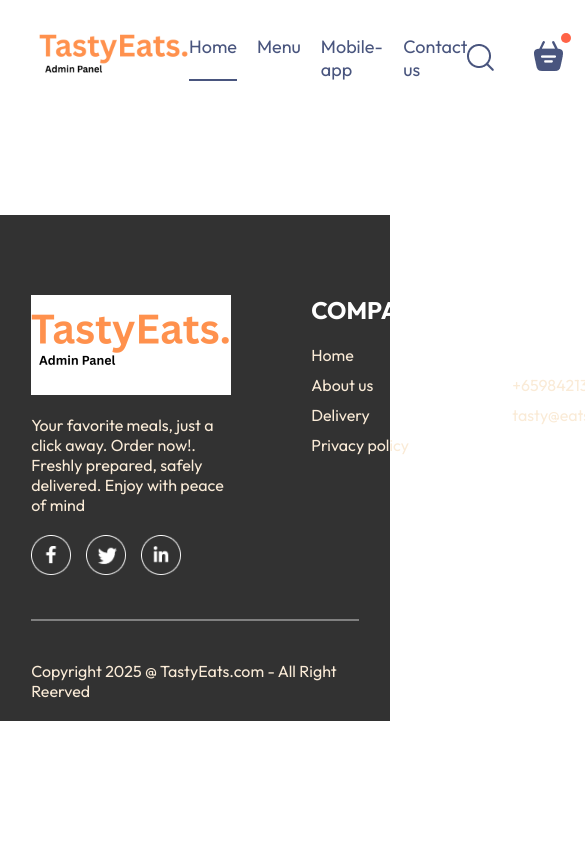
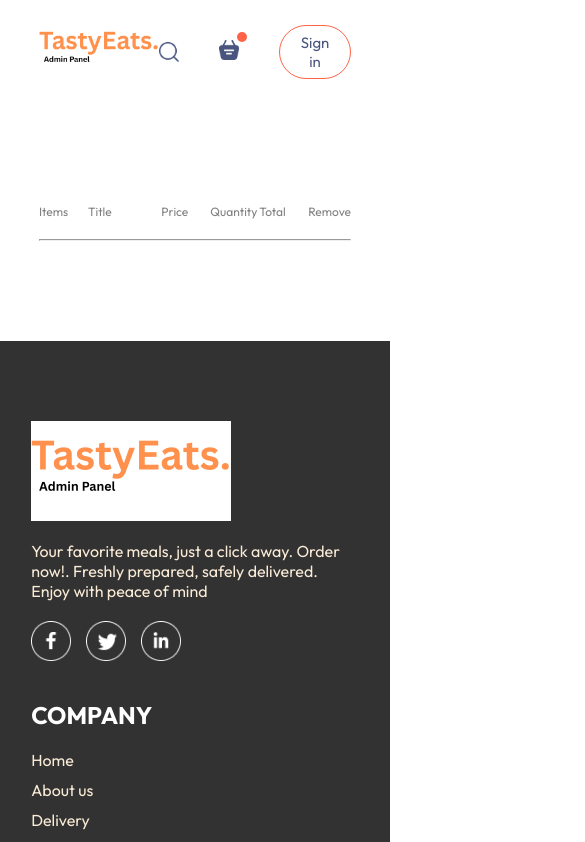
Before and after one commit to ishini21/Food-Delivery-Website, a React (Vite) app in the folder frontend/: page /cart in a window 390 px wide. Shown: the top 842 px of the page, 585 px wide, since content can reach past the window. Built offline with nearby package versions, Linux system fonts and the light colour scheme.

Commit message:
login.jsx/signup.jsx

```diff
--- a/frontend/src/App.jsx
+++ b/frontend/src/App.jsx
@@ -1,17 +1,22 @@
 
 import {Routes,Route} from 'react-router-dom'
-import React from 'react'
+import React, { useState } from 'react'
 import Navbar from './componenets/Navbar/Navbar'
 import Home from './pages/Home/Home'
 import Cart from './pages/Cart/Cart'
 import PlaceOrder from './pages/PlaceOrder/PlaceOrder'
 import Footer from './componenets/Footer/Footer'
+import LoginPopup from './componenets/LoginPopup/LoginPopup'
 
 function App() {
+  const [showLogin,setShowLogin] = useState()
+
   return (
+
     <>
+    {showLogin?<LoginPopup setShowLogin={setShowLogin}/>:<></>}
       <div className='app'>
-      <Navbar/>
+      <Navbar setShowLogin={setShowLogin}/>
      <Routes>
       <Route path='/' element={<Home/>} />
       <Route path='/cart' element={<Cart/>} />
--- a/frontend/src/componenets/ExploreMenu/ExploreMenu.css
+++ b/frontend/src/componenets/ExploreMenu/ExploreMenu.css
@@ -51,3 +51,11 @@
     border: 4px solid tomato;
     padding: 2px;
 }
+
+@media (max-width:1050px){
+  .explore-menu-text{
+    max-width: 100%;
+    font-size: 14px;
+  }
+
+}
--- a/frontend/src/componenets/Footer/Footer.css
+++ b/frontend/src/componenets/Footer/Footer.css
@@ -48,3 +48,13 @@
     background-color: gray;
     border: none;
 }
+@media (max-width:750px){
+    .footer-content{
+        display: flex;
+        flex-direction: column;
+        gap:35px;
+    }
+    .footer-copyright{
+        text-align: center;
+    }
+}
--- a/frontend/src/componenets/Header/Header.css
+++ b/frontend/src/componenets/Header/Header.css
@@ -36,3 +36,19 @@
     font-size: max(1vw,13px);
     border-radius: 50px;
 }
+@media (max-width:1050px){
+    .header-contents{
+        max-width: 45%;
+    }
+}
+@media (max-width:750px){
+    .header-contents{
+        max-width: 65%;
+    }
+    .header-contents p{
+      display: none;
+    }
+    .header-contents button{
+        padding: 2vw 4vw;
+    }
+}
--- /dev/null
+++ b/frontend/src/componenets/LoginPopup/LoginPopup.css
@@ -0,0 +1,67 @@
+.login-popup{
+    position:absolute;
+    z-index:1;
+    width: 100%;
+    height: 100%;
+    background-color: #00000090;
+    display: grid;
+
+}
+.login-popup-container{
+    place-self: center;
+    width: max(23vw,330px);
+    color: #808080;
+    background-color: white;
+    display: flex;
+    flex-direction: column;
+    gap: 25px;
+    padding: 25px 30px;
+    border-radius: 8px;
+    font-size: 14px;
+    animation: fadeIn 0.5s;
+
+}
+.login-popup-title{
+    display: flex;
+    justify-content: space-between;
+    align-items: center;
+    color: black;
+}
+.login-popup-title img{
+    width: 16px;
+    cursor: pointer;
+}
+.login-popup-inputs{
+    display: flex;
+    flex-direction: column;
+    gap: 20px;
+}
+.login-popup-inputs input{
+    outline: none;
+    border: 1px solid #c9c9c9;
+    padding: 10px;
+    border-radius: 4px;
+}
+.login-popup-container button{
+    border: none;
+    padding: 10px;
+    border-radius: 4px;
+    color: white;
+    background-color: tomato;
+    font-size: 15px;
+    cursor: pointer;
+}
+.login-popup-condition{
+    display: flex;
+    align-items: start;
+    gap: 8px;
+    margin-top: -15px;
+}
+.login-popup-condition input{
+    margin-top: 5px;
+}
+.login-popup p span{
+    color: tomato;
+    font-weight: 500;
+    cursor: pointer;
+}
--- /dev/null
+++ b/frontend/src/componenets/LoginPopup/LoginPopup.jsx
@@ -0,0 +1,33 @@
+import React, { useState } from 'react'
+import './LoginPopup.css'
+import { assets } from '../../assets/assets'
+
+function LoginPopup({setShowLogin}) {
+    const [currState,setCurrState] = useState("Login")
+  return (
+
+    <div className='login-popup'>
+     <form className="login-popup-container">
+        <div className='login-popup-title'>
+            <h2>{currState}</h2>
+            <img onClick={()=>setShowLogin(false)}src={assets.cross_icon} alt=""/>
+        </div>
+        <div className="login-popup-inputs">
+            {currState==="Login"?<></>:<input type='text' placeholder='Your Name' required/>}
+            <input type='email' placeholder='Your Email' required/>
+            <input type='password' placeholder='Password' required/>
+        </div>
+        <button>{currState==="Sign Up"?"Create Account":"Login"}</button>
+        <div className="login-popup-condition">
+            <input type='checkbox' required />
+            <p>i agree to the terms of use & privacy policy</p>
+        </div>
+        {currState==="Login"?<p>Create a new account? <span onClick={()=>setCurrState("Sign Up")}>Click here</span></p>
+         :<p>Already have an account <span onClick={()=>setCurrState("Login")}>Login here</span></p>}
+     </form>
+
+    </div>
+  )
+}
+
+export default LoginPopup
--- a/frontend/src/componenets/Navbar/Navbar.css
+++ b/frontend/src/componenets/Navbar/Navbar.css
@@ -55,3 +55,47 @@
     right:-8px
 
 }
+@media (max-width:1050px){
+    .navbar .logo{
+        width:140px;
+    }
+    .navbar-menu{
+        gap: 20px;
+        font-size: 17px;
+    }
+    .nav-right{
+        gap: 30px;
+    }
+    .navbar-right img{
+        width: 22px;
+    }
+    .navbar-right button{
+        padding: 8px 25px;
+    }
+}
+@media (max-width:900px){
+    .navbar .logo{
+        width:120px;
+    }
+    .navbar-menu{
+        gap: 15px;
+        font-size: 16px;
+    }
+    .nav-right{
+        gap: 20px;
+    }
+    .navbar-right img{
+        width: 20px;
+    }
+    .navbar-right button{
+        padding: 7px 20px;
+        font-size: 15px;
+    }
+}
+@media (max-width:750px){
+
+    .navbar-menu{
+        display: none;
+    }
+
+}
--- a/frontend/src/componenets/Navbar/Navbar.jsx
+++ b/frontend/src/componenets/Navbar/Navbar.jsx
@@ -1,28 +1,29 @@
 import React, { useState } from 'react'
 import './Navbar.css'
 import { assets } from '../../assets/assets'
+import {Link} from 'react-router-dom'
 
-function Navbar() {
+function Navbar({setShowLogin}) {
 
   const [menu,SetMenu]= useState("Home");
 
 
   return (
     <div className='navbar'>
-     <img src={assets.logo} className='logo'></img>
+      <Link to='/'><img src={assets.logo} className='logo'></img></Link>
      <ul className='navbar-menu'>
-     <li  onClick={()=>SetMenu("Home")} className={menu === "Home" ? "active":""} >Home</li>
-     <li  onClick={()=>SetMenu("Menu")} className={menu === "Menu"?"active":""}>Menu</li>
-     <li  onClick={()=>SetMenu("Mobile-app")} className={menu === "Mobile-app"?"active":""}>Mobile-app</li>
-     <li  onClick={()=>SetMenu("Contact us")} className={menu === "Contact us"?"active":""}>Contact us</li>
+     <Link to='/' onClick={()=>SetMenu("Home")} className={menu === "Home" ? "active":""} >Home</Link>
+     <a href='#explore-menu' onClick={()=>SetMenu("Menu")} className={menu === "Menu"?"active":""}>Menu</a>
+     <a href='#app-download' onClick={()=>SetMenu("Mobile-app")} className={menu === "Mobile-app"?"active":""}>Mobile-app</a>
+     <a href='#footer' onClick={()=>SetMenu("Contact us")} className={menu === "Contact us"?"active":""}>Contact us</a>
      </ul>
      <div className='navbar-right'>
       <img src={assets.search_icon} alt=""/>
       <div className='navbar-search-icon'>
-      <img src={assets.basket_icon} alt=""/>
+      <Link to='/cart'><img src={assets.basket_icon} alt=""/></Link>
       <div className='dot'></div>
       </div>
-      <button>Sign in</button>
+      <button onClick={()=>setShowLogin(true)}>Sign in</button>
       </div>
     </div>
   )
--- a/frontend/src/index.css
+++ b/frontend/src/index.css
@@ -7,6 +7,7 @@
   margin:0;
   box-sizing: border-box;
   font-family: outfit;
+  scroll-behavior: smooth;
 }
 
 body{
--- a/frontend/src/pages/Cart/Cart.css
+++ b/frontend/src/pages/Cart/Cart.css
@@ -0,0 +1,14 @@
+.cart{
+    margin-top: 100px;
+}
+.cart-items-title{
+    display: grid;
+    grid-template-columns: 1fr 1.5fr 1fr 1fr 1fr 0.5fr;
+    align-items: center;
+    color: gray;
+    font-size: max(1vw,12px);
+}
+.cart-items-item{
+    margin: 10px 0px;
+    color: black;
+}
--- a/frontend/src/pages/Cart/Cart.jsx
+++ b/frontend/src/pages/Cart/Cart.jsx
@@ -1,12 +1,40 @@
-import React from 'react'
-import './Cart.css'
+import React, { useContext } from "react";
+import "./Cart.css";
+import { StoreContext } from "../../context/StoreContext";
 
 function Cart() {
+  const { food_list, cartItems, removeFromCart } = useContext(StoreContext);
+
   return (
-    <div>
-
+    <div className="cart">
+      <div className="car-items">
+        <div className="cart-items-title">
+          <p>Items</p>
+          <p>Title</p>
+          <p>Price</p>
+          <p>Quantity</p>
+          <p>Total</p>
+          <p>Remove</p>
+        </div>
+        <br />
+        <hr />
+        {food_list.map((item, index) => {
+          if (cartItems[item._id] > 0) {
+            return (
+              <div className="cart-items-title cart-items-item">
+               <img src={item.image} alt=""></img>
+               <p>{item.name}</p>
+               <p>{item.price}</p>
+               <p>{cartItems[item._id]}</p>
+               <p>{item.price * cartItems[item._id]}</p>
+               <p>x</p>
+              </div>
+            );
+          }
+        })}
+      </div>
     </div>
-  )
+  );
 }
 
-export default Cart
+export default Cart;
```
